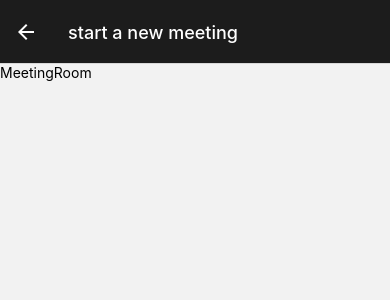
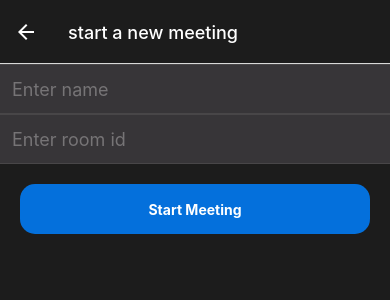
Before and after one commit to x7ddf74479jn5/zoom-clone, a React Native app: screen /Room in a window 390 px wide. Shown: the top 300 px of the page. Built offline with nearby package versions, Linux system fonts and the light colour scheme.

Commit message:
✨ add: MeetingRoom UI

```diff
--- a/screens/MeetingRoom.tsx
+++ b/screens/MeetingRoom.tsx
@@ -1,12 +1,76 @@
 import React from "react";
-import { View, Text } from "react-native";
+import { StyleSheet, TextInput, Text, TouchableOpacity, View } from "react-native";
 
 const MeetingRoom: React.FC = () => {
+  const [text, setText] = React.useState("");
+  const [roomId, setRoomId] = React.useState("");
+
   return (
-    <View>
-      <Text>MeetingRoom</Text>
+    <View style={styles.container}>
+      <View style={styles.startMeetingContainer}>
+        <View style={styles.info}>
+          <TextInput
+            style={styles.textInput}
+            value={text}
+            placeholder="Enter name"
+            placeholderTextColor="#767476"
+            onChangeText={(text) => setText(text)}
+          ></TextInput>
+        </View>
+        <View style={styles.info}>
+          <TextInput
+            style={styles.textInput}
+            value={roomId}
+            placeholder="Enter room id"
+            placeholderTextColor="#767476"
+            onChangeText={(text) => setRoomId(text)}
+          ></TextInput>
+        </View>
+
+        <View style={{ alignItems: "center" }}>
+          <TouchableOpacity style={styles.startMeetingButton} onPress={() => {}}>
+            <Text style={styles.startMeetingText}>Start Meeting</Text>
+          </TouchableOpacity>
+        </View>
+      </View>
     </View>
   );
 };
 
 export default MeetingRoom;
+
+const styles = StyleSheet.create({
+  container: {
+    backgroundColor: "#1c1c1c",
+    flex: 1,
+  },
+  startMeetingContainer: {},
+  info: {
+    width: "100%",
+    backgroundColor: "#373538",
+    height: 50,
+    borderTopWidth: 1,
+    borderBottomWidth: 1,
+    borderColor: "#484648",
+    padding: 12,
+    justifyContent: "center",
+  },
+  textInput: {
+    color: "white",
+    fontSize: 18,
+  },
+  startMeeting: {},
+  startMeetingText: {
+    color: "white",
+    fontWeight: "bold",
+  },
+  startMeetingButton: {
+    width: 350,
+    marginTop: 20,
+    justifyContent: "center",
+    alignItems: "center",
+    backgroundColor: "#0470DC",
+    height: 50,
+    borderRadius: 15,
+  },
+});
```
